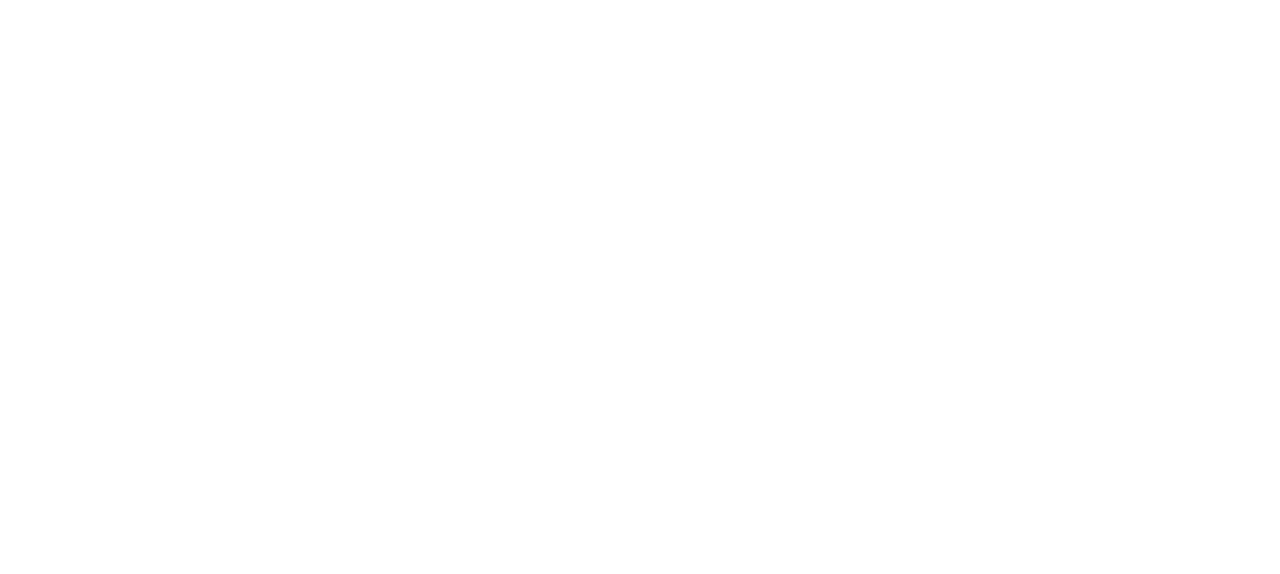
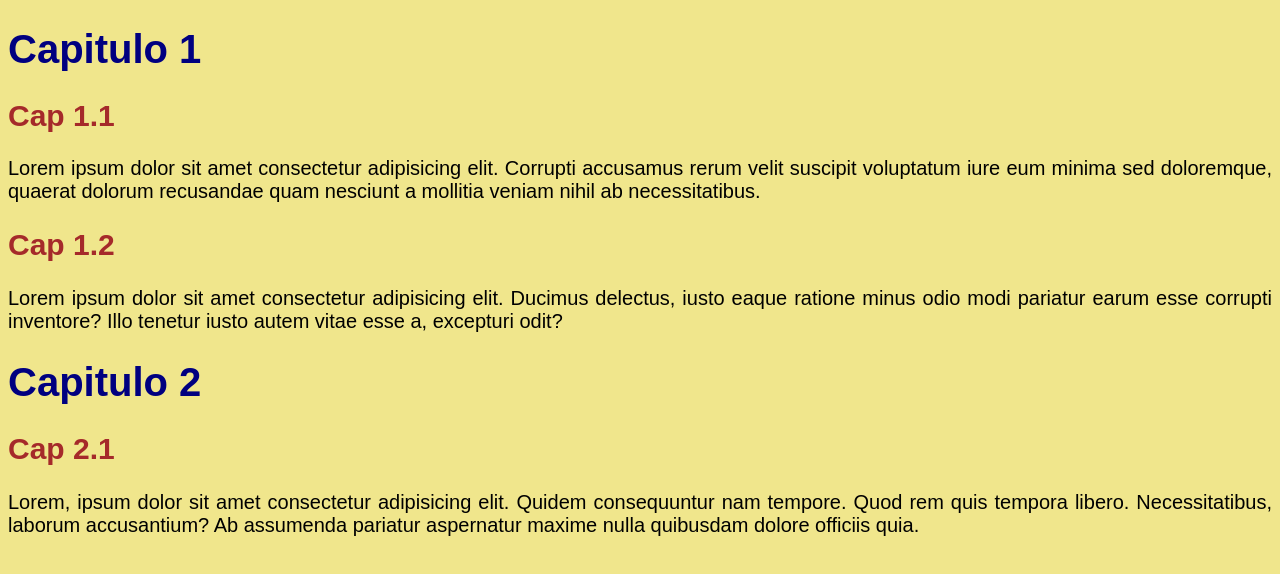
Before and after one commit to ThamyrisCabralArraes/Exe013, a plain HTML site: page index.html in a window 1280 px wide. Drawn offline with Linux system fonts and the light colour scheme.

Commit message:
CSS inline

```diff
--- a/index.html
+++ b/index.html
@@ -4,9 +4,17 @@
     <meta charset="UTF-8">
     <meta http-equiv="X-UA-Compatible" content="IE=edge">
     <meta name="viewport" content="width=device-width, initial-scale=1.0">
-    <title>Document</title>
+    <title>Estilos Inline</title>
 </head>
-<body>
-
+<!-- Estilo inline não utilizado mais. -->
+<body style="background-color:khaki ; font-family:Arial, Helvetica, sans-serif; font-size: 20px;">
+    <h1 style="color:navy ;">Capitulo 1</h1>
+     <h2 style="color:brown ;">Cap 1.1</h2>
+      <p style="text-align:justify ;">Lorem ipsum dolor sit amet consectetur adipisicing elit. Corrupti accusamus rerum velit suscipit voluptatum iure eum minima sed doloremque, quaerat dolorum recusandae quam nesciunt a mollitia veniam nihil ab necessitatibus.</p>
+     <h2 style="color:brown ;">Cap 1.2</h2>
+      <p style="text-align:justify ;">Lorem ipsum dolor sit amet consectetur adipisicing elit. Ducimus delectus, iusto eaque ratione minus odio modi pariatur earum esse corrupti inventore? Illo tenetur iusto autem vitae esse a, excepturi odit?</p>
+    <h1 style="color:navy ;">Capitulo 2</h1>
+     <h2 style="color:brown ;">Cap 2.1</h2>
+      <p style="text-align:justify ;">Lorem, ipsum dolor sit amet consectetur adipisicing elit. Quidem consequuntur nam tempore. Quod rem quis tempora libero. Necessitatibus, laborum accusantium? Ab assumenda pariatur aspernatur maxime nulla quibusdam dolore officiis quia.</p>
 </body>
 </html>
```
